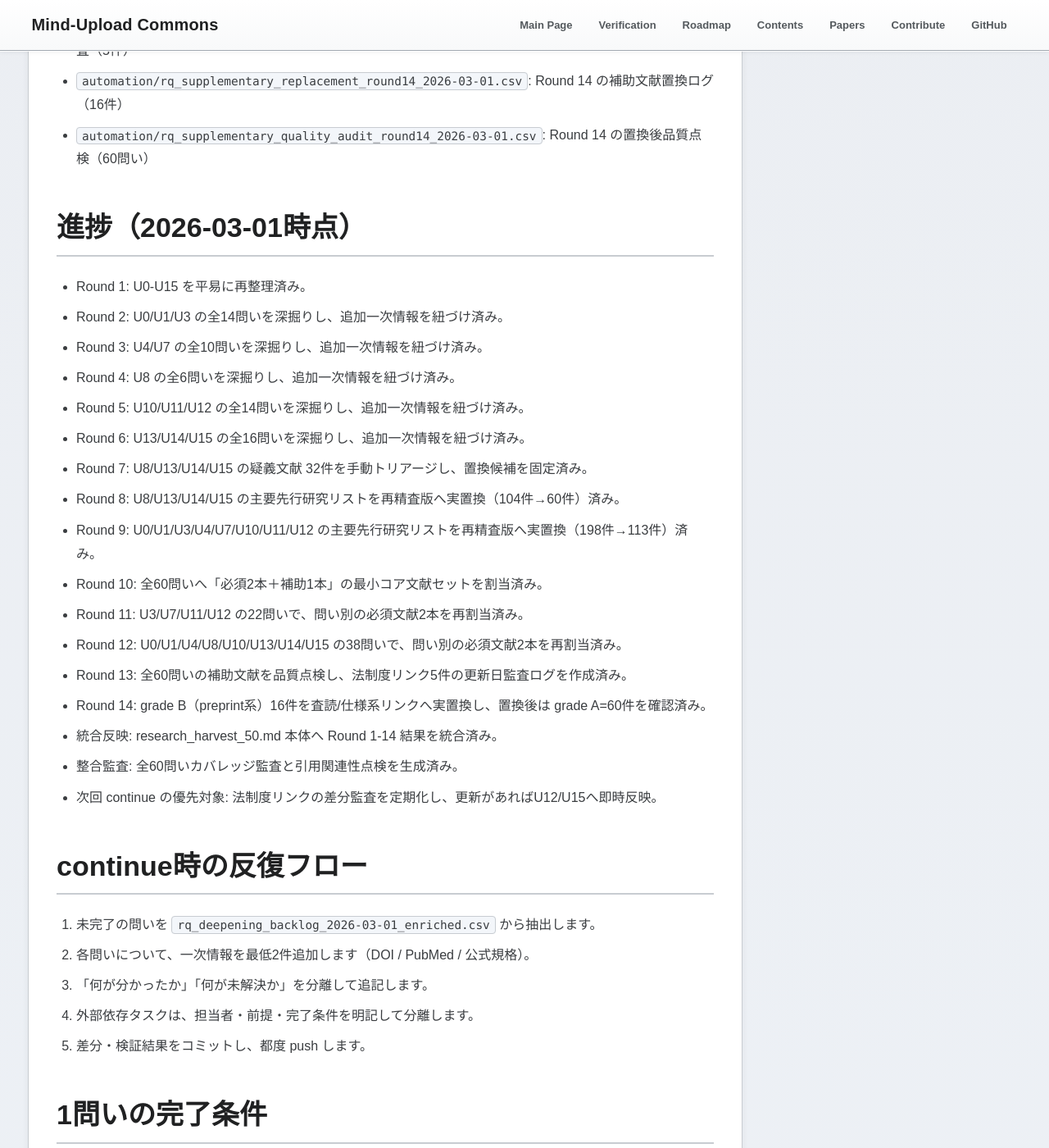
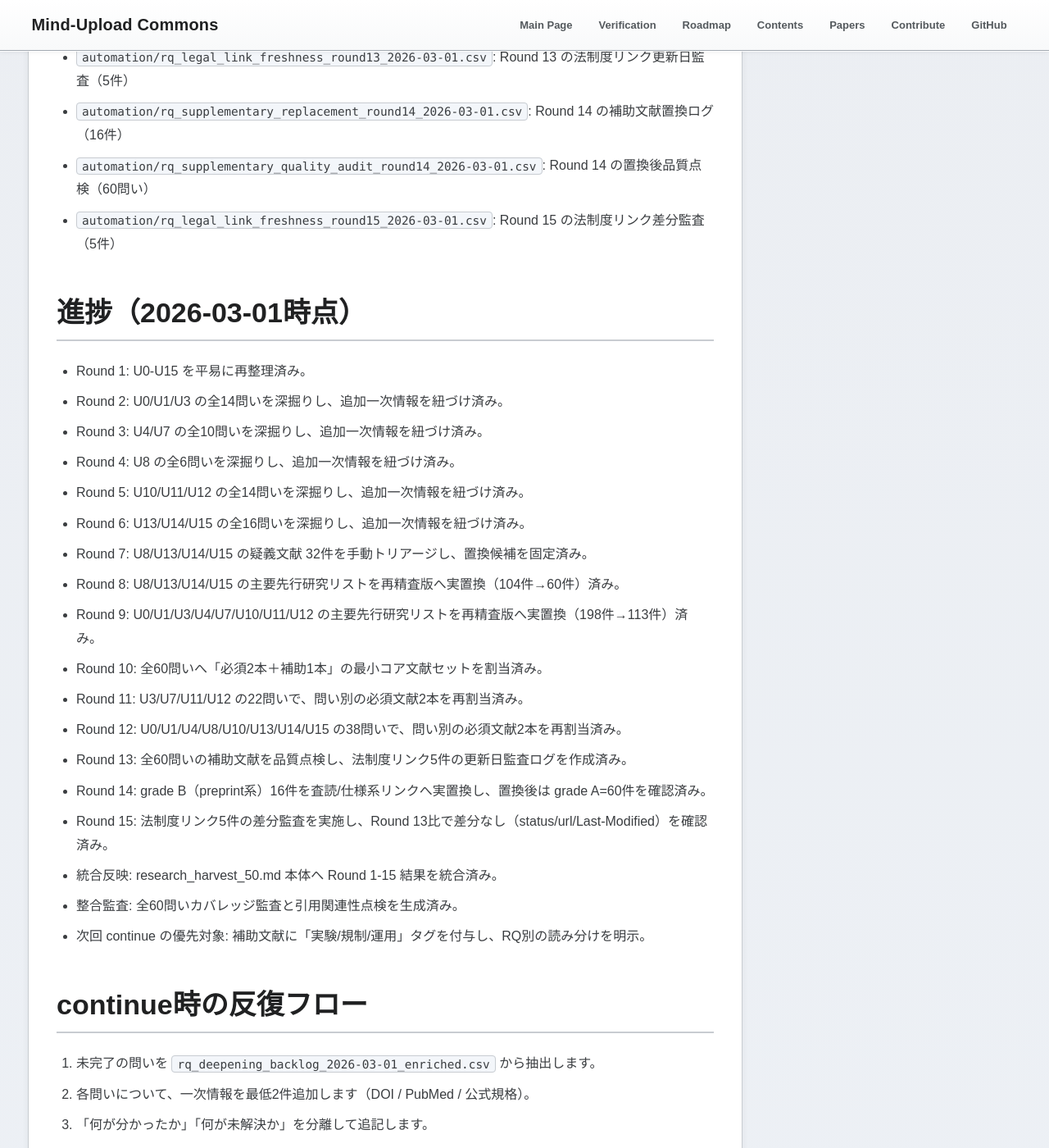
Before and after one commit to yasufumi-nakata/eegflow, a Jekyll site: the page built from research_deepening_continue_guide_2026-03-01.md, in a window 1280 px wide and 1400 px high, scrolled down 2138 px. Shown: the whole window at 82% size. Built offline with Jekyll 4.4.1, drawn with Linux system fonts in a browser that asks for light colours; some of the changed text lies outside the part shown.

Commit message:
Round 15: run legal-link freshness diff audit against round13

```diff
--- /dev/null
+++ b/automation/rq_legal_link_freshness_round15_2026-03-01.csv
@@ -0,0 +1,6 @@
+url,occurrences_in_rq_map,prev_http_status,curr_http_status,prev_final_url,curr_final_url,prev_last_modified,curr_last_modified,status_changed,final_url_changed,last_modified_changed,curr_date_header,checked_at_utc,check_error,note
+https://book.coe.int/en/texts-of-council-of-europe-treaties/12225-council-of-europe-framework-convention-on-artificial-intelligence-and-human-rights-democracy-and-the-rule-of-law-cets-no-225.html,2,200,200,https://book.coe.int/en/texts-of-council-of-europe-treaties/12225-council-of-europe-framework-convention-on-artificial-intelligence-and-human-rights-democracy-and-the-rule-of-law-cets-no-225.html,https://book.coe.int/en/texts-of-council-of-europe-treaties/12225-council-of-europe-framework-convention-on-artificial-intelligence-and-human-rights-democracy-and-the-rule-of-law-cets-no-225.html,,,no,no,no,"Sun, 01 Mar 2026 14:05:29 GMT",2026-03-01T14:05:25Z,,Round 13との差分監査。Last-Modified未提供時は本文改訂履歴の目視確認が必要。
+https://doi.org/10.6028/NIST.AI.600-1,2,200,200,https://nvlpubs.nist.gov/nistpubs/ai/NIST.AI.600-1.pdf,https://nvlpubs.nist.gov/nistpubs/ai/NIST.AI.600-1.pdf,"Mon, 24 Mar 2025 19:11:27 GMT","Mon, 24 Mar 2025 19:11:27 GMT",no,no,no,"Sun, 01 Mar 2026 14:05:30 GMT",2026-03-01T14:05:25Z,,Round 13との差分監査。Last-Modified未提供時は本文改訂履歴の目視確認が必要。
+https://eur-lex.europa.eu/eli/reg/2024/1689/oj/eng,5,200,200,https://eur-lex.europa.eu/eli/reg/2024/1689/oj/eng,https://eur-lex.europa.eu/eli/reg/2024/1689/oj/eng,,,no,no,no,"Sun, 01 Mar 2026 14:05:32 GMT",2026-03-01T14:05:25Z,,Round 13との差分監査。Last-Modified未提供時は本文改訂履歴の目視確認が必要。
+https://oecd.ai/en/ai-principles,2,200,200,https://oecd.ai/en/ai-principles,https://oecd.ai/en/ai-principles,,,no,no,no,"Sun, 01 Mar 2026 14:05:33 GMT",2026-03-01T14:05:25Z,,Round 13との差分監査。Last-Modified未提供時は本文改訂履歴の目視確認が必要。
+https://www.iso.org/standard/42001,2,200,200,https://www.iso.org/standard/42001,https://www.iso.org/standard/42001,"Sun, 01 Mar 2026 12:05:14 GMT","Sun, 01 Mar 2026 12:05:14 GMT",no,no,no,"Sun, 01 Mar 2026 14:05:34 GMT",2026-03-01T14:05:25Z,,Round 13との差分監査。Last-Modified未提供時は本文改訂履歴の目視確認が必要。
--- a/research_deepening_continue_guide_2026-03-01.md
+++ b/research_deepening_continue_guide_2026-03-01.md
@@ -39,6 +39,7 @@ note: "for iterative deep research"
 <li><code>research_deepening_round12_2026-03-01.md</code>: U0/U1/U4/U8/U10/U13/U14/U15 の問い別エビデンス追補（Round 12）</li>
 <li><code>research_deepening_round13_2026-03-01.md</code>: 補助文献品質点検と法制度リンク監査（Round 13）</li>
 <li><code>research_deepening_round14_2026-03-01.md</code>: 補助文献 preprint 置換（Round 14）</li>
+<li><code>research_deepening_round15_2026-03-01.md</code>: 法制度リンク差分監査（Round 15）</li>
 <li><code>automation/rq_deepening_backlog_2026-03-01.csv</code>: 全60問いの実行バックログ</li>
 <li><code>automation/rq_deepening_backlog_2026-03-01_enriched.csv</code>: 上記 + 一次情報リンク + 根拠確度</li>
 <li><code>automation/rq_deepening_progress_round2_2026-03-01.csv</code>: Round 2 進捗管理（U0/U1/U3）</li>
@@ -59,6 +60,7 @@ note: "for iterative deep research"
 <li><code>automation/rq_legal_link_freshness_round13_2026-03-01.csv</code>: Round 13 の法制度リンク更新日監査（5件）</li>
 <li><code>automation/rq_supplementary_replacement_round14_2026-03-01.csv</code>: Round 14 の補助文献置換ログ（16件）</li>
 <li><code>automation/rq_supplementary_quality_audit_round14_2026-03-01.csv</code>: Round 14 の置換後品質点検（60問い）</li>
+<li><code>automation/rq_legal_link_freshness_round15_2026-03-01.csv</code>: Round 15 の法制度リンク差分監査（5件）</li>
 </ul>
 </section>
 
@@ -79,9 +81,10 @@ note: "for iterative deep research"
 <li>Round 12: U0/U1/U4/U8/U10/U13/U14/U15 の38問いで、問い別の必須文献2本を再割当済み。</li>
 <li>Round 13: 全60問いの補助文献を品質点検し、法制度リンク5件の更新日監査ログを作成済み。</li>
 <li>Round 14: grade B（preprint系）16件を査読/仕様系リンクへ実置換し、置換後は grade A=60件を確認済み。</li>
-<li>統合反映: research_harvest_50.md 本体へ Round 1-14 結果を統合済み。</li>
+<li>Round 15: 法制度リンク5件の差分監査を実施し、Round 13比で差分なし（status/url/Last-Modified）を確認済み。</li>
+<li>統合反映: research_harvest_50.md 本体へ Round 1-15 結果を統合済み。</li>
 <li>整合監査: 全60問いカバレッジ監査と引用関連性点検を生成済み。</li>
-<li>次回 continue の優先対象: 法制度リンクの差分監査を定期化し、更新があればU12/U15へ即時反映。</li>
+<li>次回 continue の優先対象: 補助文献に「実験/規制/運用」タグを付与し、RQ別の読み分けを明示。</li>
 </ul>
 </section>
 
```
Also changed, not shown: research_deepening_round15_2026-03-01.md (added, +55 -0 lines), research_harvest_50.md (+10 -4 lines).
